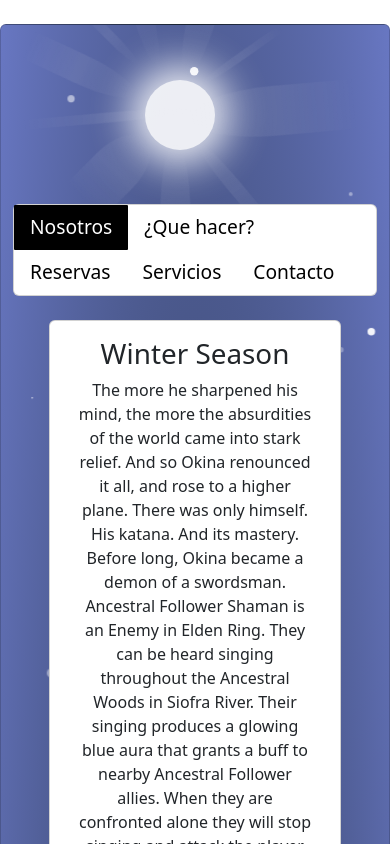
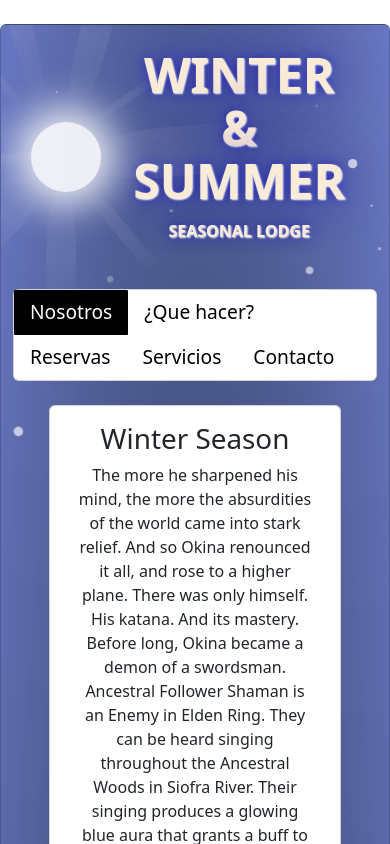
Before and after one commit to PhilDevRhythm/Summer-Lodge-v1.0, a website: page index.html in a window 390 px wide. Shown: the top 844 px of the page. Drawn offline with nearby package versions, Linux system fonts and the light colour scheme.

Commit message:
text_logo sin animacion completo

```diff
--- a/css/_header.scss
+++ b/css/_header.scss
@@ -2,28 +2,97 @@
 header {
     display: flex;
     flex-direction: row;
-    flex-flow: nowrap;
+    flex-flow: wrap;
     justify-content: space-evenly;
 
 }
 
-#logo_container {
-    width: 70%;
+#logo_container_text {
+    //width: 70%;
     align-items: center;
     display: flex;
     justify-content: center;
+    color: azure;
+    text-align: center;
+    //transform: translate(-50%, -50%);
+        code:nth-child(1) {
+        color: transparent;
+        -webkit-text-stroke: 2px #03a9f4;
+    }
+         code:nth-child(2) {
+        color: #03a9f4;
+        animation: animate2 4s ease-in-out infinite;
+    }
 }
 
-#logo_pic {
-    margin: 0%;
-    align-self: center;
-    justify-self: center;
-    //justify-self: flex-end;
+@keyframes animate2 {
+    0%,
+    100% {
+      clip-path: polygon(
+        0% 45%,
+        16% 44%,
+        33% 50%,
+        54% 60%,
+        70% 61%,
+        84% 59%,
+        100% 52%,
+        100% 100%,
+        0% 100%
+      );
+    }
+
+    50% {
+      clip-path: polygon(
+        0% 60%,
+        15% 65%,
+        34% 66%,
+        51% 62%,
+        67% 50%,
+        84% 45%,
+        100% 46%,
+        100% 100%,
+        0% 100%
+      );
+    }
+  }
+
+.dynamic-text-shadow {
+    /*  larger font size, more shadow distance  */
+    text-shadow: 1em, 2em, 1, hsl(200, 50%, 30%);
+    font-weight: 900;
+    line-height: 1.1;
+    max-inline-size: 15ch;
 }
-#pre_snow {
-    align-self: center;
-    width: fit-content;
+
+.text_options {
+    color: antiquewhite;
+    text-shadow: 1px 1px 2px rgb(255, 255, 255), 0 0 1em rgb(43, 43, 180), 0 0 0.2em rgb(43, 43, 180);
+    font-size: 3rem;
 }
+.text_options_below{
+    color: antiquewhite;
+    text-shadow: 1px 1px 2px rgb(255, 255, 255), 0 0 1em rgb(43, 43, 180), 0 0 0.2em rgb(43, 43, 180);
+    font-size: 1rem;
+}
+
+#text_logo {
+    text-transform: uppercase;
+    background-image: linear-gradient(-225deg,
+            #2f235a 0%,
+            #0b5718 29%,
+            #dbdfd7 67%,
+            #1d1f07 100%);
+    background-size: auto auto;
+    background-clip: border-box;
+    background-size: 200% auto;
+    color: #fff;
+    background-clip: text;
+    //text-fill-color: transparent;
+    -webkit-background-clip: text;
+    //-webkit-text-fill-color: transparent;
+    animation: textclip 10s linear infinite;
+}
+
 #pre_sun {
     align-self: center;
     width: fit-content;
--- a/css/_mediaq.scss
+++ b/css/_mediaq.scss
@@ -1,30 +1,29 @@
-@media screen and (max-width: 491px) {
+@media screen and (max-width: 339px) {
 
-    #logo_container {
+    #logo_container_text {
         //background-image: url(../img/text_only_logo.png);
-        background-repeat: no-repeat;
-        background-attachment: scroll;
-        background-position-x: center;
-        background-size: auto;
-        padding-bottom: 20px;
+        //background-repeat: no-repeat;
+        //background-attachment: scroll;
+       // background-position-x: center;
+       // background-size: auto;
+       // padding-bottom: 20px;
+       justify-self: last baseline;
+       padding-top: 50px;
 
     }
 
     header {
         justify-items: center;
         align-self: center;
+        flex-direction: column;
+        flex-wrap: nowrap;
 
-    }
-
-    #pre_snow {
-        align-self: center;
-        width: fit-content;
     }
 
     #pre_sun {
         align-self: center;
-        width: fit-content;
-        margin-left: 200px;
+        //width: fit-content;
+        //margin-left: 200px;
     }
 
     form {
@@ -33,11 +32,11 @@
     }
 }
 
-@media screen and (min-width: 492px) {
+@media screen and (min-width: 340px) {
 
     #logo_container {
 
-        background-image: url(../img/text_only_logo.png);
+        //background-image: url(../img/text_only_logo.png);
         background-repeat: no-repeat;
         background-attachment: scroll;
         background-position-x: center;
--- a/index.html
+++ b/index.html
@@ -72,8 +72,9 @@
                     </div>
                 </div>
             </div>
-            <div id="logo_container">
-                <img class="pill" src="img/empty_logo_transparent.png" id="logo_pic">
+            <div id="logo_container_text">
+                <h1 class="dynamic-text-shadow" id="text_logo"><p class="text_options"> Winter & Summer</p>
+                    <p class="text_options_below">Seasonal Lodge</p>
             </div>
 
         </header>
```
Also changed, not shown: css/main.css.
